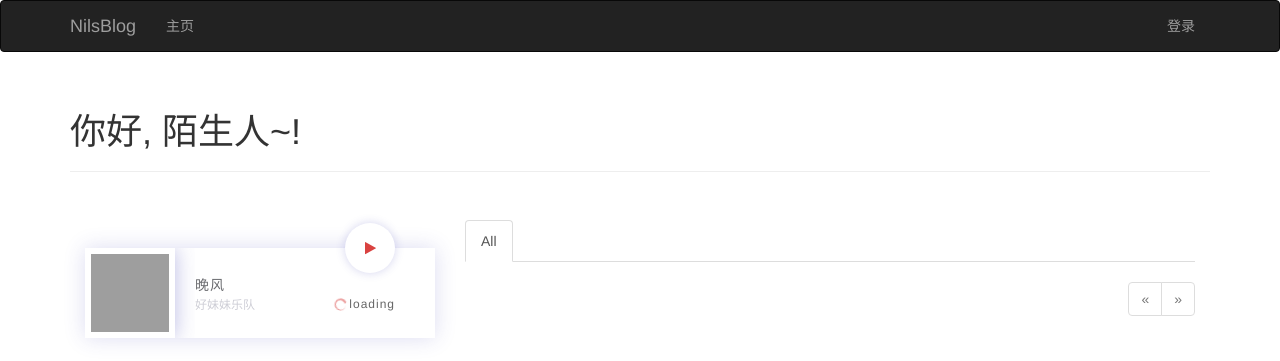
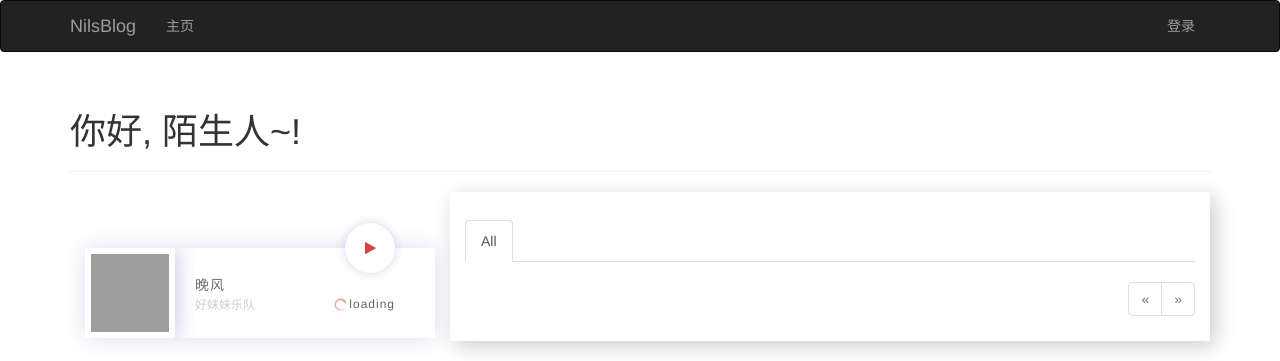
Before and after one commit to NilsGuo/nilsblog, a Flask app: page / in a window 1280 px wide. Shown: the top 361 px of the page. Run offline with Flask 2, Linux system fonts and the light colour scheme; data that the repository does not hold is empty; some libraries are stand-ins or nearby versions; grey boxes are pictures that could not be loaded.

Commit message:
css box-shadow

```diff
--- a/app/static/styles.css
+++ b/app/static/styles.css
@@ -20,6 +20,10 @@
         min-height: 260px;
         margin-left: 200px;
 }
+}
+div.post {
+    box-shadow: 5px 5px 20px #CCC;
+    margin-bottom: 10px;
 }
 div.post-tabs {
     margin-top: 28px;
--- a/app/templates/index.html
+++ b/app/templates/index.html
@@ -17,7 +17,7 @@
         </div>
         <iframe width="100%" height="550" class="share_self"  frameborder="0" scrolling="no" src="http://widget.weibo.com/weiboshow/index.php?language=&width=0&height=550&fansRow=1&ptype=1&speed=0&skin=1&isTitle=1&noborder=1&isWeibo=1&isFans=1&uid=1830439201&verifier=7c9f6081&dpc=1"></iframe>
     </div>
-    <div class="col-md-8">
+    <div class="col-md-8 post">
         <div>
             <div class="page-post">
                 {% if current_user.can(Permission.WRITE_ARTICLES) %}
```
